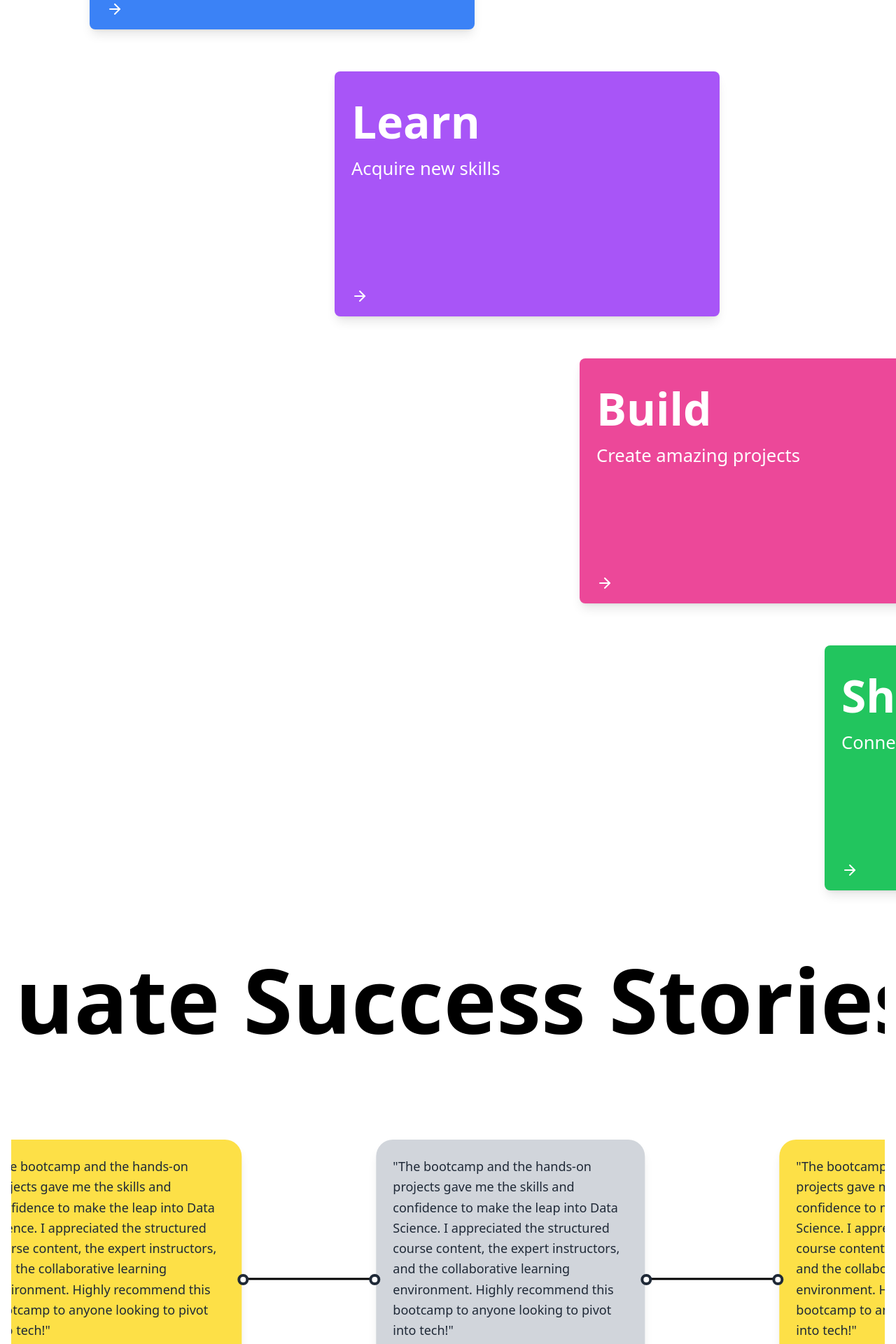
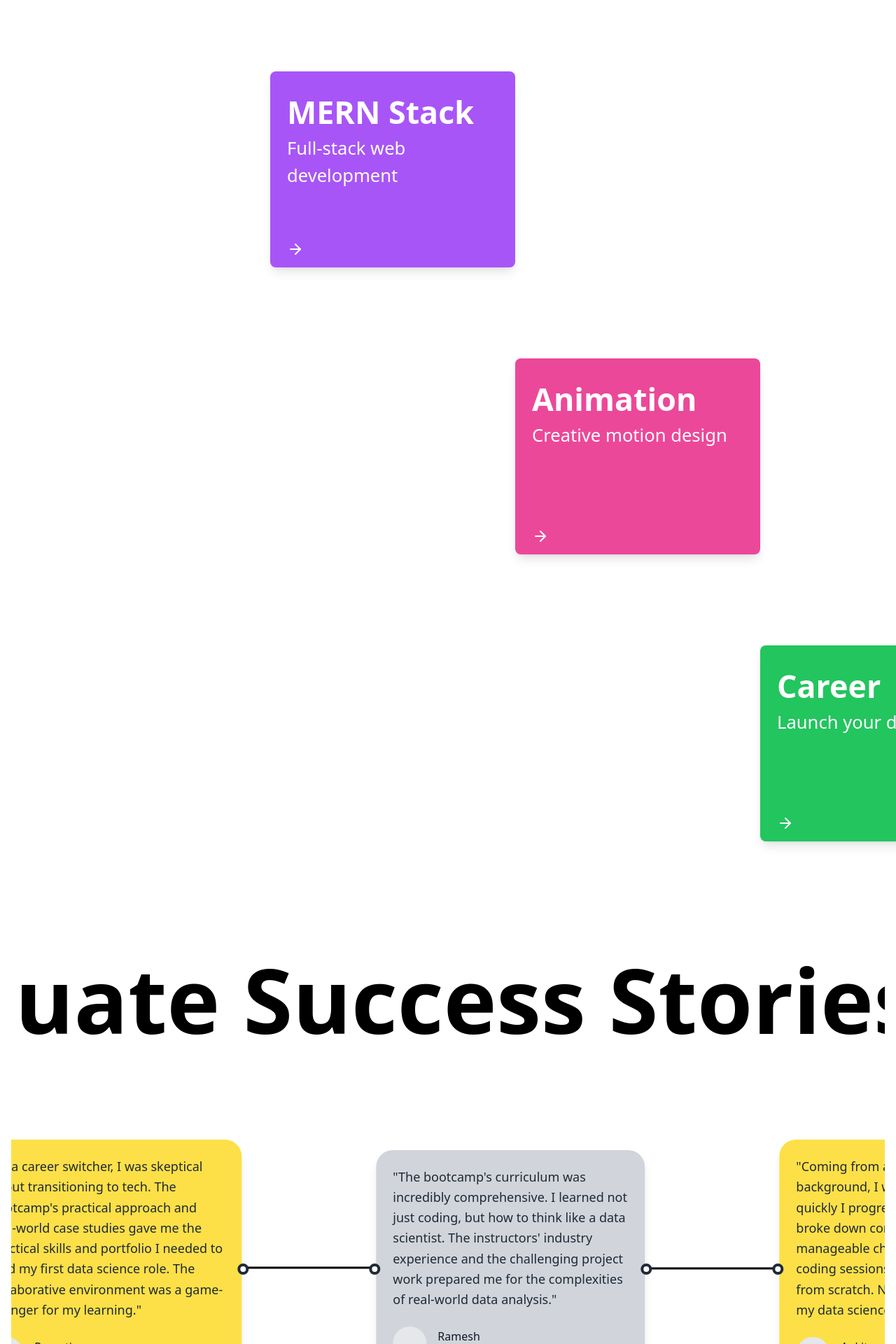
Before and after one commit to sweetymiss018/bootcamp, a React (Vite) app: page / in a window 1280 px wide. Shown: the part 2740-4660 px from the top of the page at 70% size. Built offline with nearby package versions, Linux system fonts and the light colour scheme.

Commit message:
change the testimonial content and added backcard content on about page.

```diff
--- a/src/components/About.jsx
+++ b/src/components/About.jsx
@@ -46,34 +46,50 @@ const ConnectedCards = () => {
   const cards = [
     {
       title: "Start",
-      description: "Begin your journey here",
+      description: "Begin your tech journey",
       color: "bg-blue-500",
+      backCard: {
+        title: "Program Overview",
+        description: "Comprehensive bootcamp designed to transform your career in tech with hands-on learning and industry-relevant skills."
+      }
     },
     {
-      title: "Learn",
-      description: "Acquire new skills",
+      title: "MERN Stack",
+      description: "Full-stack web development",
       color: "bg-purple-500",
+      backCard: {
+        title: "MERN Mastery",
+        description: "Learn MongoDB, Express.js, React, and Node.js to build scalable, modern web applications with end-to-end JavaScript development."
+      }
     },
     {
-      title: "Build",
-      description: "Create amazing projects",
+      title: "Animation",
+      description: "Creative motion design",
       color: "bg-pink-500",
+      backCard: {
+        title: "Animation Techniques",
+        description: "Master 2D/3D animation, motion graphics, and industry-standard tools like After Effects, Blender, and Adobe Animate."
+      }
     },
     {
-      title: "Share",
-      description: "Connect with others",
+      title: "Career",
+      description: "Launch your dream role",
       color: "bg-green-500",
-    },
+      backCard: {
+        title: "Career Support",
+        description: "Personalized job placement assistance, portfolio development, interview preparation, and connections with tech industry partners."
+      }
+    }
   ];
 
   return (
     <div ref={containerRef} className="relative h-[200vh] xs-lg:h-[130vh] w-full p-8 ">
-      <div className="relative lg:left-24 md:left-3 sm:left-0">
+      <div className="relative lg:left-1 md:left-3 sm:left-0">
         {cards.map((card, index) => (
           <div
             key={index}
             ref={(el) => (cardRefs.current[index] = el)}
-            className={`absolute left-[${index * 100}px] top-[${index * 100}px] h-[400px] w-[600px] md:h-[350px] md:w-[550px] sm:h-[200px] sm:w-[400px] xs-lg:h-[180px] xs-lg:w-full  rounded-lg ${card.color} p-6 md:p-6 sm:p-3 xs-lg:p-2 text-white shadow-lg transition-transform hover:scale-105`}
+            className={`absolute left-[${index * 100}px] top-[${index * 100}px] h-[400px] w-[600px] md:h-[280px] md:w-[350px] sm:h-[200px] sm:w-[400px] xs-lg:h-[180px] xs-lg:w-full  rounded-lg ${card.color} p-6 md:p-6 sm:p-3 xs-lg:p-2 text-white shadow-lg transition-transform hover:scale-105`}
             style={{
               transform: `translate(${
                 window.innerWidth >= 300 && window.innerWidth <= 548
@@ -88,15 +104,15 @@ const ConnectedCards = () => {
             }}
           >
             {/* Back card (hidden initially) */}
-            <div className="absolute inset-0 bg-gray-600 opacity-0 hover:opacity-100 transition-opacity duration-300 rounded-lg flex flex-col justify-between p-6">
-              <h3 className="text-[5vw] font-semibold">{card.title}</h3>
-              <p className="text-[2vw]">{card.description}</p>
+            <div className="absolute inset-0 bg-gray-600 opacity-0 hover:opacity-100 transition-opacity duration-300 rounded-lg flex flex-col justify-between p-5">
+              <h3 className="text-[3vw] font-semibold">{card.backCard.title}</h3>
+              <p className="text-[1.5vw]">{card.backCard.description}</p>
             </div>
 
             {/* Front card */}
-            <h3 className="text-[5vw] font-semibold">{card.title}</h3>
+            <h3 className="text-[3.5vw] font-semibold">{card.title}</h3>
             <p className="text-[2vw]">{card.description}</p>
-            <ArrowRight className="h-6 w-6 md:h-6 md:w-6 sm:h-3 sm:w-3 xs-lg:h-4 xs-lg:w-4 absolute bottom-[5%]" />
+            <ArrowRight className="h-6 w-6 md:h-6 md:w-6 sm:h-3 sm:w-3 xs-lg:h-4 xs-lg:w-4 absolute bottom-[5%] hover:hidden" />
           </div>
         ))}
       </div>
--- a/src/constants/testimonials.js
+++ b/src/constants/testimonials.js
@@ -1,87 +1,74 @@
 export const testimonials = [
   {
-      text: "The bootcamp and the hands-on projects gave me the skills and confidence to make the leap into Data Science. I appreciated the structured course content, the expert instructors, and the collaborative learning environment. Highly recommend this bootcamp to anyone looking to pivot into tech!",
+    text: "Before the bootcamp, I was struggling to break into Data Science. The hands-on machine learning projects and mentorship completely transformed my career trajectory. I went from feeling overwhelmed to confidently building predictive models and understanding complex algorithms.",
     name: "Stuti",
     batch: "SOLP CodeCraft 2024",
-      //role: "Data Scientist @King",
     bgColor: "bg-gray-300",
   },
   {
-      text: "The bootcamp and the hands-on projects gave me the skills and confidence to make the leap into Data Science. I appreciated the structured course content, the expert instructors, and the collaborative learning environment. Highly recommend this bootcamp to anyone looking to pivot into tech!",
+    text: "As a career switcher, I was skeptical about transitioning to tech. The bootcamp's practical approach and real-world case studies gave me the practical skills and portfolio I needed to land my first data science role. The collaborative environment was a game-changer for my learning.",
     name: "Pragati",
     batch: "SOLP CodeCraft 2024",
-      //role: "Data Scientist @King",
     bgColor: "bg-yellow-300",
   },
   {
-      text: "The bootcamp and the hands-on projects gave me the skills and confidence to make the leap into Data Science. I appreciated the structured course content, the expert instructors, and the collaborative learning environment. Highly recommend this bootcamp to anyone looking to pivot into tech!",
+    text: "The bootcamp's curriculum was incredibly comprehensive. I learned not just coding, but how to think like a data scientist. The instructors' industry experience and the challenging project work prepared me for the complexities of real-world data analysis.",
     name: "Ramesh",
     batch: "SOLP CodeCraft 2024",
-      //role: "Data Scientist @King",
     bgColor: "bg-gray-300",
   },
   {
-      text: "The bootcamp and the hands-on projects gave me the skills and confidence to make the leap into Data Science. I appreciated the structured course content, the expert instructors, and the collaborative learning environment. Highly recommend this bootcamp to anyone looking to pivot into tech!",
+    text: "Coming from a non-technical background, I was amazed at how quickly I progressed. The bootcamp broke down complex concepts into manageable chunks, and the hands-on coding sessions built my confidence from scratch. Now, I'm excited about my data science career!",
     name: "Ankit",
     batch: "SOLP CodeCraft 2024",
-      //role: "Data Scientist @King",
     bgColor: "bg-yellow-300",
   },
   {
-      text: "The bootcamp and the hands-on projects gave me the skills and confidence to make the leap into Data Science. I appreciated the structured course content, the expert instructors, and the collaborative learning environment. Highly recommend this bootcamp to anyone looking to pivot into tech!",
+    text: "What set this bootcamp apart was the personalized guidance. The instructors didn't just teach technical skills, they helped me understand how to approach data problems strategically. I now have a robust toolkit for solving complex data challenges.",
     name: "Saket",
     batch: "SOLP CodeCraft 2024",
-      //role: "Data Scientist @King",
-      bgColor: "bg-blue-300",
-    },
-
-    {
-      text: "The bootcamp and the hands-on projects gave me the skills and confidence to make the leap into Data Science. I appreciated the structured course content, the expert instructors, and the collaborative learning environment. Highly recommend this bootcamp to anyone looking to pivot into tech!",
-      name: "Sneha",
-      batch: "SOLP CodeCraft 2024",
-      //role: "Data Scientist @King",
     bgColor: "bg-blue-300",
   },
   {
-      text: "The bootcamp and the hands-on projects gave me the skills and confidence to make the leap into Data Science. I appreciated the structured course content, the expert instructors, and the collaborative learning environment. Highly recommend this bootcamp to anyone looking to pivot into tech!",
+    text: "The bootcamp was intense but incredibly rewarding. I appreciated how the curriculum balanced theoretical knowledge with practical applications. The networking opportunities and career support were unexpected bonuses that truly enhanced my learning experience.",
+    name: "Sneha",
+    batch: "SOLP CodeCraft 2024",
+    bgColor: "bg-blue-300",
+  },
+  {
+    text: "I was looking for a structured path into tech, and this bootcamp delivered beyond my expectations. The project-based learning approach meant I was building a portfolio while learning, which was crucial for my job search strategy.",
     name: "Bharti",
     batch: "SOLP CodeCraft 2024",
-      //role: "Data Scientist @King",
     bgColor: "bg-yellow-300",
   },
   {
-      text: "The bootcamp and the hands-on projects gave me the skills and confidence to make the leap into Data Science. I appreciated the structured course content, the expert instructors, and the collaborative learning environment. Highly recommend this bootcamp to anyone looking to pivot into tech!",
+    text: "The bootcamp's emphasis on cutting-edge tools and technologies gave me a competitive edge. I learned Python, machine learning libraries, and data visualization techniques that are directly applicable in today's data-driven job market.",
     name: "Nidhi",
     batch: "SOLP CodeCraft 2024",
-      //role: "Data Scientist @King",
     bgColor: "bg-gray-200",
   },
   {
-      text: "The bootcamp and the hands-on projects gave me the skills and confidence to make the leap into Data Science. I appreciated the structured course content, the expert instructors, and the collaborative learning environment. Highly recommend this bootcamp to anyone looking to pivot into tech!",
+    text: "What impressed me most was the bootcamp's commitment to student success. The instructors went above and beyond, providing mentorship that extended well beyond the classroom and helping me navigate my career transition.",
     name: "Sumant",
     batch: "SOLP CodeCraft 2024",
-      //role: "Data Scientist @King",
     bgColor: "bg-yellowgreen-300",
   },
   {
-      text: "The bootcamp and the hands-on projects gave me the skills and confidence to make the leap into Data Science. I appreciated the structured course content, the expert instructors, and the collaborative learning environment. Highly recommend this bootcamp to anyone looking to pivot into tech!",
+    text: "The bootcamp was a transformative experience. I not only gained technical skills but also learned the importance of problem-solving and critical thinking in data science. The collaborative environment pushed me to grow both personally and professionally.",
     name: "Mishri",
     batch: "SOLP CodeCraft 2024",
-      //role: "Data Scientist @King",
     bgColor: "bg-blue-300",
   },
   {
-      text: "The bootcamp was very high-paced, and I liked how the teachers kept on challenging me to deepen my understanding of technical concepts. The bootcamp allowed me to pivot to a highly technical and analytical //role, exactly what I wanted.",
+    text: "The high-paced curriculum challenged me to think on my feet. I appreciated how the instructors consistently pushed me beyond my comfort zone, helping me develop the analytical skills crucial for a successful data analyst career.",
     name: "Jatin",
     batch: "Coding BC#1 2023",
-      //role: "Data Analyst @TechCorp",
     bgColor: "bg-yellow-300",
   },
   {
-      text: "Besides all the good moments with teachers and students, the bootcamp equipped me with practical skills that helped me start a new career in tech where I'm now working in a development team building an AI product for my company. I continue to use what I learnt in the bootcamp on an everyday basis.",
+    text: "Beyond technical skills, the bootcamp taught me how to be an effective team player in a tech environment. Now, I'm not just coding, but collaborating on innovative AI products, applying the collaborative skills I learned during the program.",
     name: "Kamna",
     batch: "Coding End 2023",
-      //role: "Developer @AI Innovations",
     bgColor: "bg-green-300",
   },
 ];
```
Lines whose indentation alone changed are shown as unchanged.
